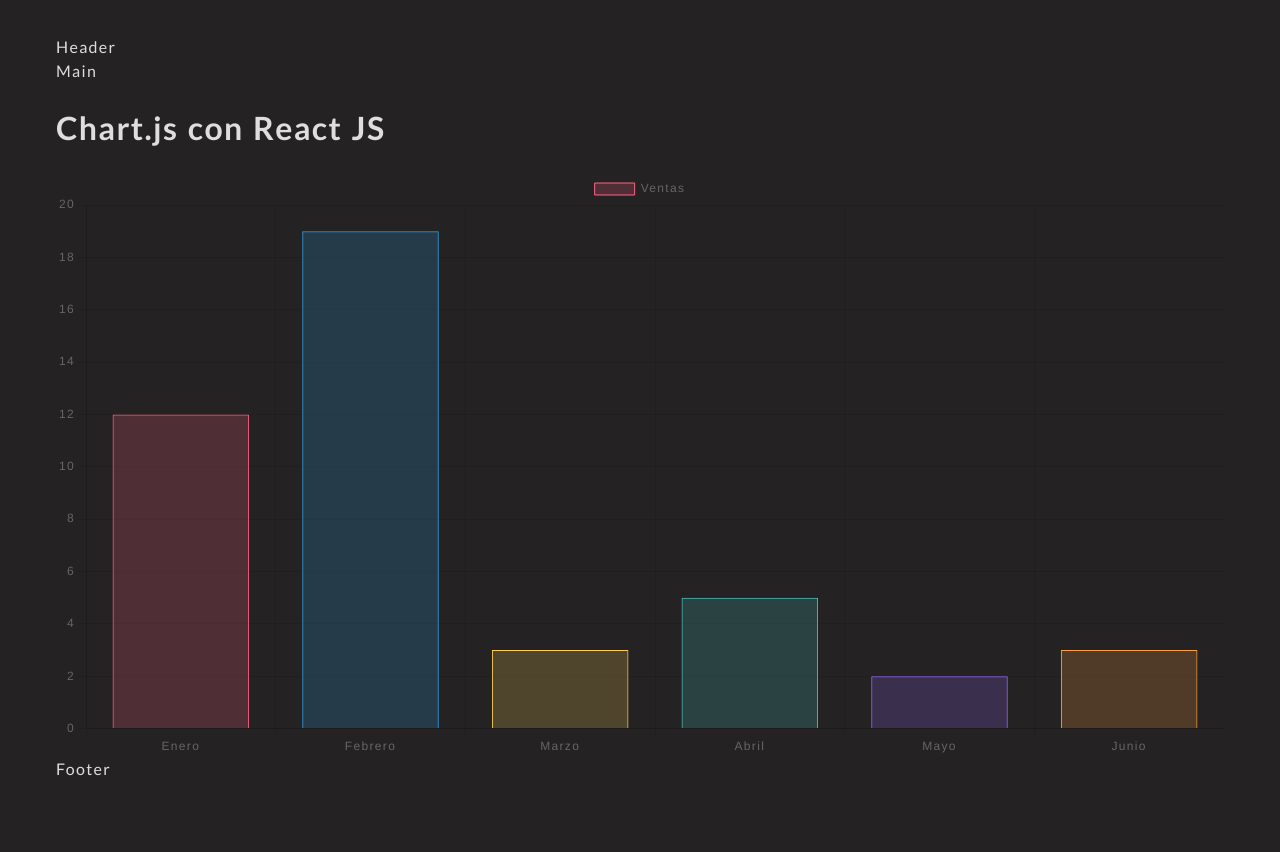
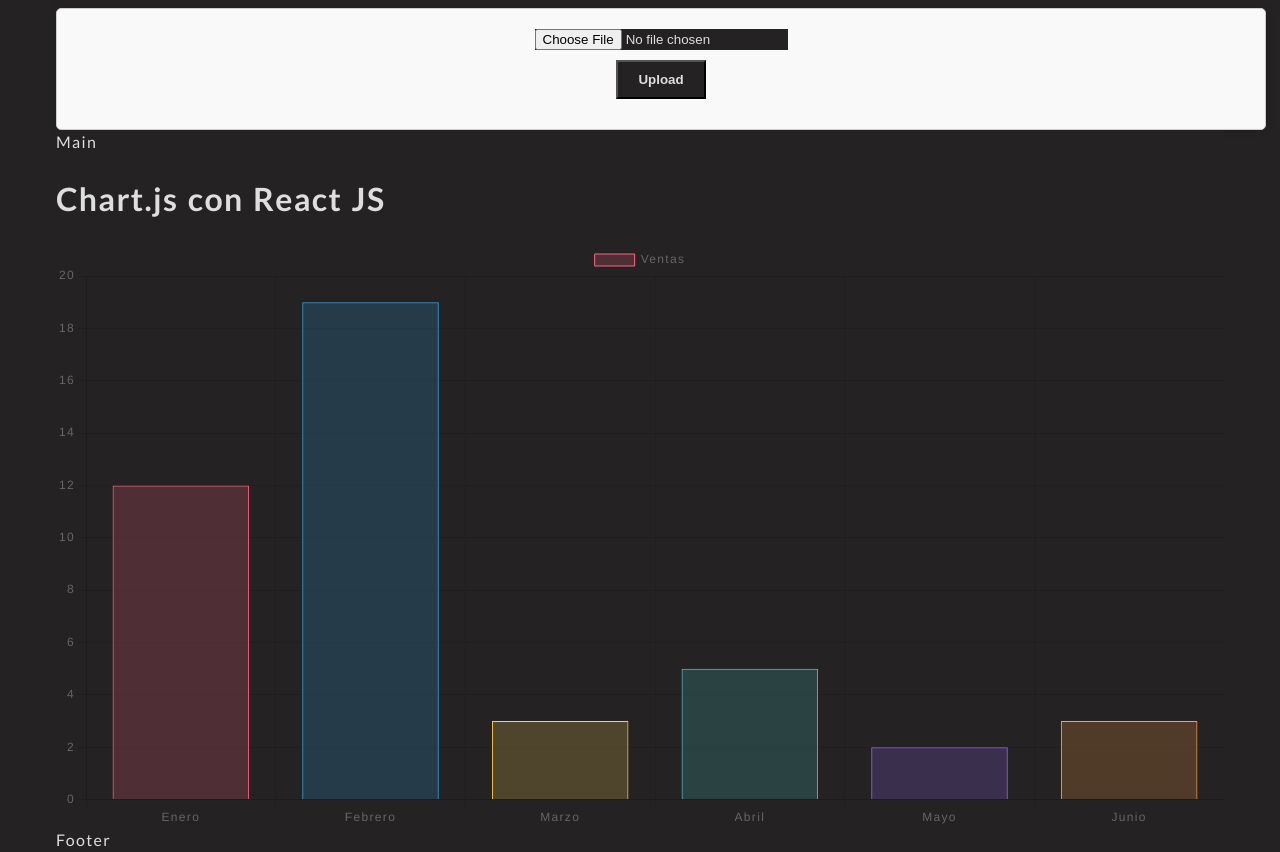
Before and after one commit to shimapi/hackathon-tripleten, a React (Vite) app in the folder frontend/: page /graph in a window 1280 px wide. Before the commit the page ends 816 px from the top, so only its background shows below. Built offline with nearby package versions, Linux system fonts and the light colour scheme.

Commit message:
feat: adding form

```diff
--- a/frontend/package.json
+++ b/frontend/package.json
@@ -10,6 +10,7 @@
     "preview": "vite preview"
   },
   "dependencies": {
+    "@types/react-router-dom": "^5.3.3",
     "chart.js": "^4.4.3",
     "react": "^18.3.1",
     "react-chartjs-2": "^5.2.0",
--- a/frontend/src/components/App/App.scss
+++ b/frontend/src/components/App/App.scss
@@ -27,3 +27,9 @@ body {
 	padding: 0 48px;
 	min-width: 400px;
 }
+
+button {
+	padding: 10px 20px;
+	margin: 10px;
+	font-weight: 700;
+}
--- a/frontend/src/components/App/App.tsx
+++ b/frontend/src/components/App/App.tsx
@@ -2,12 +2,14 @@ import Header from "../Header/Header";
 import Main from "../Main/Main";
 import Footer from "../Footer/Footer";
 import Graph from "../Graph/Graph";
+import FileForm from "../FileForm/FileForm";
 import "./App.scss";
 
 const App = () => {
 	return (
 		<div className="container">
 			<Header />
+			<FileForm />
 			<Main />
 			<Graph />
 			<Footer />
--- /dev/null
+++ b/frontend/src/components/FileForm/FileForm.scss
@@ -0,0 +1,16 @@
+.file {
+	&__form {
+		display: flex;
+		flex-direction: column;
+		align-items: center;
+		justify-content: center;
+		margin-top: 20px;
+		padding: 20px;
+		border: 1px solid #ccc;
+		border-radius: 5px;
+		background-color: #f9f9f9;
+		box-shadow: 0 0 10px rgba(0, 0, 0, 0.1);
+		width: 100%;
+		min-width: 500px;
+	}
+}
--- /dev/null
+++ b/frontend/src/components/FileForm/FileForm.tsx
@@ -0,0 +1,33 @@
+import React from "react";
+import "./FileForm.scss";
+// import { useHistory, useLocation, useParams, useRouteMatch } from 'react-router-dom';
+
+// Si necesitas definir parámetros para useParams, puedes hacerlo aquí.
+// Por ejemplo, si esperas un parámetro "id" en la ruta, puedes definirlo así:
+// interface RouteParams {
+//   id: string;
+// }
+
+const FileForm: React.FC = () => {
+	// Aquí es donde usarías los hooks, si necesitas acceder a las props del router.
+	// const history = useHistory();
+	// const location = useLocation();
+	// const params = useParams<RouteParams>();
+	// const match = useRouteMatch();
+
+	return (
+		<div className="file">
+			<form
+				action="/upload"
+				method="post"
+				encType="multipart/form-data"
+				className="file__form"
+			>
+				<input type="file" name="file" />
+				<button type="submit">Upload</button>
+			</form>
+		</div>
+	);
+};
+
+export default FileForm;
```
Also changed, not shown: 1 other file (tests, documents, lock files or other folders).
